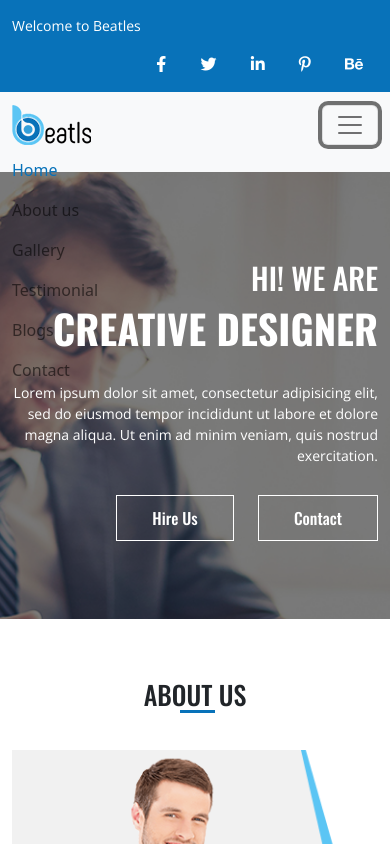
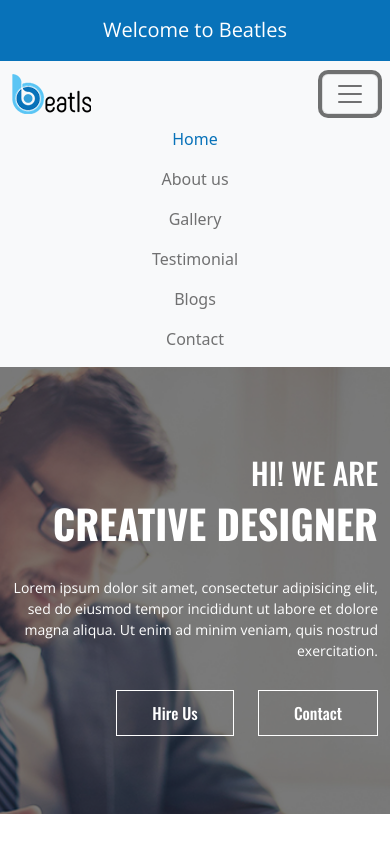
Before and after one commit to Rashed967/fully-responsive-site, a plain HTML site: page index.html in a window 390 px wide. Both pictures are taken after a click on the button "Toggle navigation". Shown: the top 844 px of the page. Drawn offline with nearby package versions, Linux system fonts and the light colour scheme.

Commit message:
few changes in header & navbar

```diff
--- /dev/null
+++ b/css/responsive.css
@@ -0,0 +1,36 @@
+/*// X-Small devices (portrait phones, less than 576px)*/
+/*// No media query for `xs` since this is the default in Bootstrap*/
+
+@media (min-width: 320px) and (max-width: 575px){
+	/*header part responsive code start*/
+	.header_icon{
+		display: none;
+	}
+
+	.header_text p{
+		text-align: center;
+		font-size: 20px;
+	}
+	/*header part responsive code end*/
+
+	/*navigation part responsive code start*/
+	.navbar-nav .nav-item .nav-link{
+		text-align: center;
+	}
+	/*navigation part responsive code end*/
+}
+
+/*// Small devices (landscape phones, 576px and up)*/
+@media (min-width: 576px) and (max-width: 767px) { ... }
+
+/*// Medium devices (tablets, 768px and up)*/
+@media (min-width: 768px) and (max-width: 991px){ ... }
+
+/*// Large devices (desktops, 992px and up)*/
+@media (min-width: 992px) and (max-width: 1199px){ ... }
+
+/*// X-Large devices (large desktops, 1200px and up)*/
+@media (min-width: 1200px) and (max-width: 1399px){ ... }
+
+/*// XX-Large devices (larger desktops, 1400px and up)*/
+@media (min-width: 1400px) { ... }
--- a/css/style.css
+++ b/css/style.css
@@ -50,13 +50,12 @@ body{
 /*header part css end*/
 
 /*navigaion part css start*/
+
+
 	.navbar-nav .nav-item .nav-link.active{
 		color: #0872b9;
 	}
 
-	.navbar{
-		height: 80px;
-	}
 /*navigaion part css end*/
 
 /*banner part css start*/
--- a/index.html
+++ b/index.html
@@ -4,12 +4,15 @@
 	<meta charset="UTF-8">
 	<meta name="viewport" content="width=device-width, initial-scale=1.0">
 	<title>PSD to html</title>
-	<link rel="stylesheet" href="css/bootstrap.min.css">
-	<link rel="stylesheet" href="css/all.css">
-	<link rel="stylesheet" href="css/style.css">
-	<link rel="preconnect" href="https://fonts.googleapis.com">
-<link rel="preconnect" href="https://fonts.gstatic.com" crossorigin>
-<link href="https://fonts.googleapis.com/css2?family=Open+Sans&family=Oswald:wght@400;500;700&display=swap" rel="stylesheet">
+
+		<link rel="preconnect" href="https://fonts.googleapis.com">
+	    <link rel="preconnect" href="https://fonts.gstatic.com" crossorigin>
+	    <link href="https://fonts.googleapis.com/css2?family=Open+Sans&family=Oswald:wght@400;500;700&display=swap" rel="stylesheet">
+
+	    <link rel="stylesheet" href="css/bootstrap.min.css">
+		<link rel="stylesheet" href="css/all.css">
+		<link rel="stylesheet" href="css/style.css">
+		<link rel="stylesheet" href="css/responsive.css">
 </head>
 <body>
 
@@ -17,7 +20,7 @@
 			 <header>
 			 	<div class="container">
 			 		<div class="row">
-			 			<div class="col-md-6">
+			 			<div class="col-md-6 col-12">
 			 				<div class="header_text">
 			 					<p>Welcome to Beatles</p>
 			 				</div>
```
